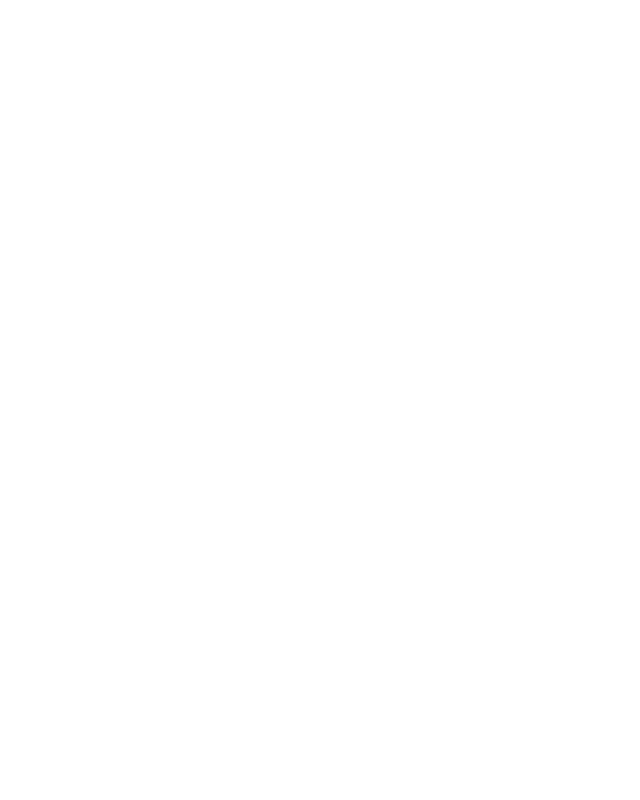
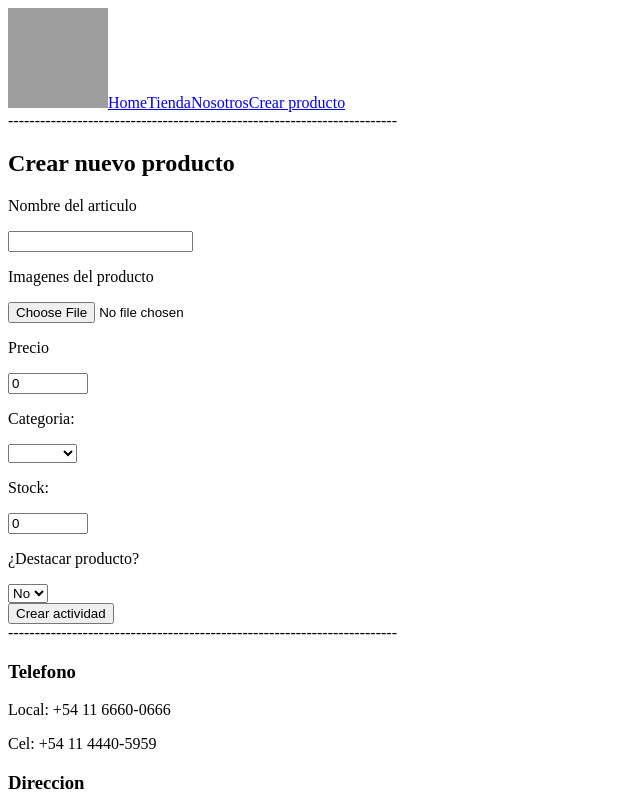
Before and after one commit to Luksjg/PF-Eccomerce, a React (Create React App) app in the folder client/: page /create in a window 1280 px wide. Shown: the top 800 px of the page, without its empty margins (0-640 px from the left). Built offline with nearby package versions, Linux system fonts and the light colour scheme; grey boxes are pictures that could not be loaded.

Commit message:
Crear producto 1.0

```diff
--- a/client/src/App.js
+++ b/client/src/App.js
@@ -1,6 +1,7 @@
 import "./App.module.css"
 import Home from "./components/home/Home.jsx"
 import {BrowserRouter, Route, Switch} from 'react-router-dom'
+import CreateProduct from "./components/createProduct/CreateProduct"
 
 function App() {
   return (
@@ -13,6 +14,7 @@
           {/* <Route path="/edit" component={editPage}/>  */}
           {/* <Route path="/crearproducto" component={createProduct}/>  */}
           {/* <Route path="/nosotros" component={weAreTheChampions}/> */}
+          <Route exact path="/create" component={CreateProduct}/>
         </Switch>
       </BrowserRouter>
     </div>
--- /dev/null
+++ b/client/src/components/createProduct/CreateProduct.js
@@ -0,0 +1,115 @@
+import React, { useState } from "react"
+// import { useDispatch } from "react-redux"
+import { useHistory } from "react-router-dom"
+import Footer from "../footer/Footer"
+import NavBar from "../navbar/NavBar"
+
+export default function CreateProduct(){
+    const[input,setInput]=useState({
+        name:"",
+        images:[],
+        price:0,
+        category:"",
+        stock:0,
+        description:"",
+        outstanding:false
+    })
+
+    const history =useHistory()
+
+    // const dispatch =useDispatch()
+
+    function handleChange(e){
+        setInput({
+            ...input,
+            [e.target.name]: e.target.value
+        })
+    }
+
+    function handleImages(e){
+        setInput({
+            ...input,
+            [e.target.name]: [...input.images, e.target.value]
+        })
+    }
+    //sirve pero tendria que ver como se guardan en la base de datos
+
+    async function handleSubmit(e){
+        if(!input.name || input.images.length < 1 || !input.price ){
+            e.preventDefault()
+            return alert('Complete todos los campos para poder continuar')
+        }else{
+            e.preventDefault()
+            // dispatch(postProduct(input));
+            alert('Producto creado exitosamente');
+            console.log(input)
+            history.push("/home")
+            setInput({
+                name:"",
+                images:[],
+                price:0,
+                category:"",
+                stock:0,
+                description:"",
+                outstanding:false
+            })
+        }
+    }
+
+    return(
+        <div>
+            <NavBar/>
+            <div>-------------------------------------------------------------------------</div>
+            <h2>Crear nuevo producto</h2>
+            <div>
+                <form onSubmit={(e) => handleSubmit(e)}>
+                    <div>
+                        <p>Nombre del articulo</p>
+                        <input type="text" value={input.name} name='name' onChange={e=>handleChange(e)}/>
+                    </div>
+                    <div>
+                        <p>Imagenes del producto</p>
+                        <input type="file" name="images" onChange={e=>handleImages(e)} accept="image/png, image/gif, image/jpeg" />
+
+                    </div>
+                    <div>
+                        <p>Precio</p>
+                        <input type="number" value={input.price} name="price" onChange={e=>handleChange(e)} min="1" max="10000"/>
+
+                    {/* input[type=number]::-webkit-inner-spin-button,
+                    input[type=number]::-webkit-outer-spin-button {
+                    -webkit-appearance: none;
+                    margin: 0;
+                    }
+                    input[type=number] { -moz-appearance:textfield; }
+                    (CODIGO CSS PARA QUITAR LOS BOTONCITOS DE UN INPUT NUMBER)*/}
+
+                    </div>
+                    <div>
+                        <p>Categoria:</p>
+                        <select value={input.category} name="category" onChange={e=>handleChange(e)}>
+                        <option></option>
+                        <option>ejemplo</option>
+                        <option>ejemplo</option>
+                        <option>ejemplo</option>
+                        <option>ejemplo</option>
+                        </select>
+                        </div>
+                    <div></div>
+                        <p>Stock:</p>
+                        <input type="number" value={input.stock} name="stock" onChange={e=>handleChange(e)} min="1" max="10000"/>
+                    <div>
+                        <p>¿Destacar producto?</p>
+                        <select value={input.outstanding} name="outsanding" onChange={e=>handleChange(e)}>
+                        <option>No</option>
+                        <option>Si</option>
+                        </select>
+                    </div>
+                    <button type="submit">Crear actividad</button>
+                </form>
+            </div>
+            <div>-------------------------------------------------------------------------</div>
+            <Footer/>
+        </div>
+    )
+}
--- a/client/src/components/home/Home.jsx
+++ b/client/src/components/home/Home.jsx
@@ -9,15 +9,15 @@
     return(
         <>
             <NavBar/>
-            <div>---------------------------------------------------------------------</div>
+            <div>-------------------------------------------------------------------------</div>
             <div><Welcome/></div>
-            <div>---------------------------------------------------------------------</div>
+            <div>-------------------------------------------------------------------------</div>
             <div><Subscribe/></div>
-            <div>---------------------------------------------------------------------</div>
+            <div>-------------------------------------------------------------------------</div>
             <div><PaymentInfo/></div>
-            <div>---------------------------------------------------------------------</div>
+            <div>-------------------------------------------------------------------------</div>
             <footer><Footer/></footer>
-            <div>---------------------------------------------------------------------</div>
+            <div>-------------------------------------------------------------------------</div>
         </>
     )
 }
--- a/client/src/components/navbar/NavBar.js
+++ b/client/src/components/navbar/NavBar.js
@@ -10,6 +10,7 @@
         <Link to="/"><label>Home</label></Link>
         <Link to="/tienda"><label>Tienda</label></Link>
         <Link to="/nosotros"><label>Nosotros</label></Link>
+        <Link to="/create"><label>Crear producto </label></Link> {/* Only visible in admin user */}
     </div>
     )
 }
```
